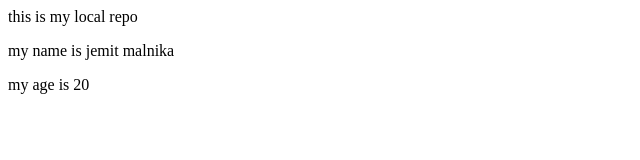
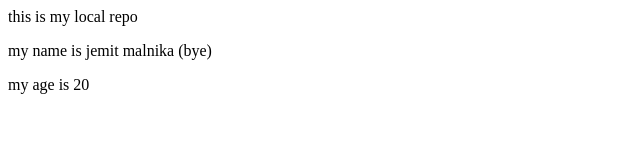
Before and after one commit to chrolloolucilferr/localrepo, a plain HTML site: page index.html in a window 1280 px wide. Shown: the full height of the page, 0-640 px from the left. Drawn offline with Linux system fonts and the light colour scheme.

Commit message:
added a bye

```diff
--- a/index.html
+++ b/index.html
@@ -1,3 +1,3 @@
 <p>this is my local repo</p>
-<p>my name is jemit malnika</p>
+<p>my name is jemit malnika (bye)</p>
 <p>my age is 20</p>
```
